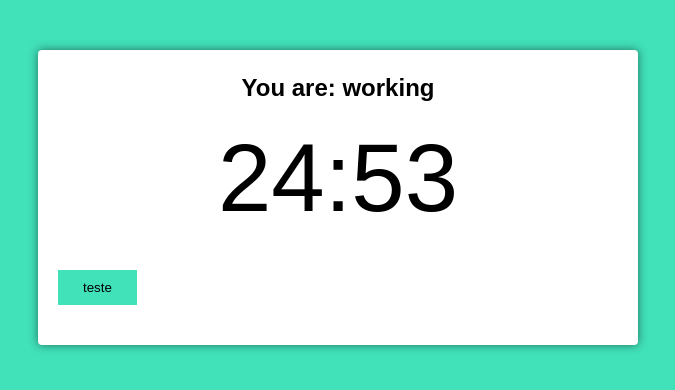
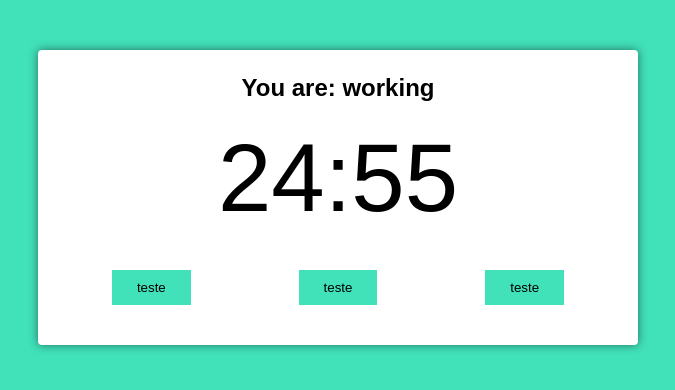
Before and after one commit to Mathesu-veLi/Pomodoro-App, a React (Create React App) app: page / in a window 1280 px wide. Shown: the top 390 px of the page, without its empty margins (302-977 px from the left). Built offline with nearby package versions, Linux system fonts and the light colour scheme.

Commit message:
creates controls and styles them

```diff
--- a/src/components/pomodoro-timer.tsx
+++ b/src/components/pomodoro-timer.tsx
@@ -23,7 +23,12 @@ export function PomodoroTimer(props: IProps): JSX.Element {
         <div className="pomodoro">
             <h2>You are: working</h2>
             <Timer mainTime={mainTime} />
-            <Button text="teste" onClick={() => console.log(1)}></Button>
+
+            <div className="controls">
+                <Button text="teste" onClick={() => console.log(1)}></Button>
+                <Button text="teste" onClick={() => console.log(1)}></Button>
+                <Button text="teste" onClick={() => console.log(1)}></Button>
+            </div>
         </div>
     );
 }
--- a/src/index.css
+++ b/src/index.css
@@ -43,6 +43,12 @@ body {
     text-align: center;
 }
 
+.pomodoro .controls {
+    display: flex;
+    align-items: center;
+    justify-content: space-evenly;
+}
+
 .pomodoro button {
     background: #41e1ba;
     border: none;
@@ -52,3 +58,8 @@ body {
     transition: background-color 300ms ease-in-out;
     margin: 20px auto;
 }
+
+.working .pomodoro button {
+    background: #ef5d50;
+    color: #fff;
+}
```
